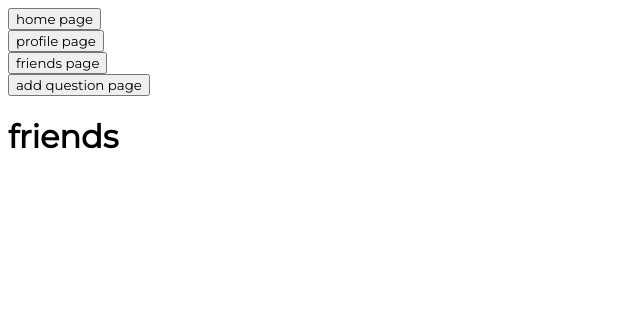
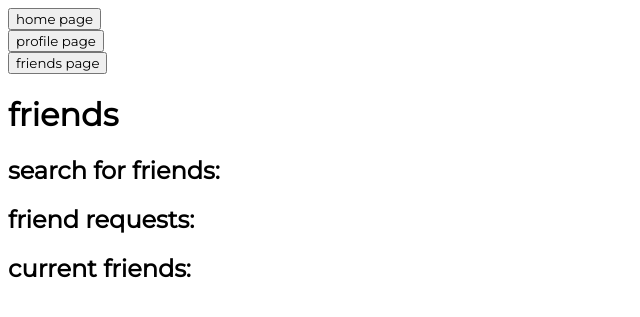
Before and after one commit to doughbryce/capstone, a Flask app: page /friends in a window 1280 px wide. Shown: the top 317 px of the page, without its empty margins (0-640 px from the left). Run offline with Flask 2, Linux system fonts and the light colour scheme; the visitor is signed in with stand-in values (Sample User, id 1).

Commit message:
structure added

```diff
--- a/app.py
+++ b/app.py
@@ -161,6 +161,10 @@ def logout():
     logout_user()
     return redirect(url_for('login'))
 
+@app.route('/', methods=['GET', 'POST'])
+def index():
+    return redirect(url_for('home'))
+
 
 @app.route('/home')
 @login_required
@@ -174,7 +178,10 @@ def base():
 @app.route('/profile', methods=['GET'])
 @login_required
 def profile():
-    return render_template('profile.html')
+    return render_template('profile.html',
+        display_name = current_user.display_name,
+        email = current_user.email,
+        user_id = current_user.user_id,)
 
 @app.route('/friends', methods=['GET'])
 @login_required
--- a/templates/base.html
+++ b/templates/base.html
@@ -23,9 +23,9 @@
         <input type="submit" value="friends page" />
     </form>
 
-    <form action="{{ url_for('add_question') }}">
+    <!-- <form action="{{ url_for('add_question') }}">
         <input type="submit" value="add question page" />
-    </form>
+    </form> -->
 
     {% block body %}
 
--- a/templates/friends.html
+++ b/templates/friends.html
@@ -1,4 +1,8 @@
 {% extends "base.html" %}
 {% block body %}
     <h1>friends</h1>
+
+    <h2>search for friends:</h2>
+    <h2>friend requests:</h2>
+    <h2>current friends:</h2>
 {% endblock body %}
```
Also changed, not shown: templates/home.html (+4 -6 lines), templates/profile.html (+8 -0 lines).
